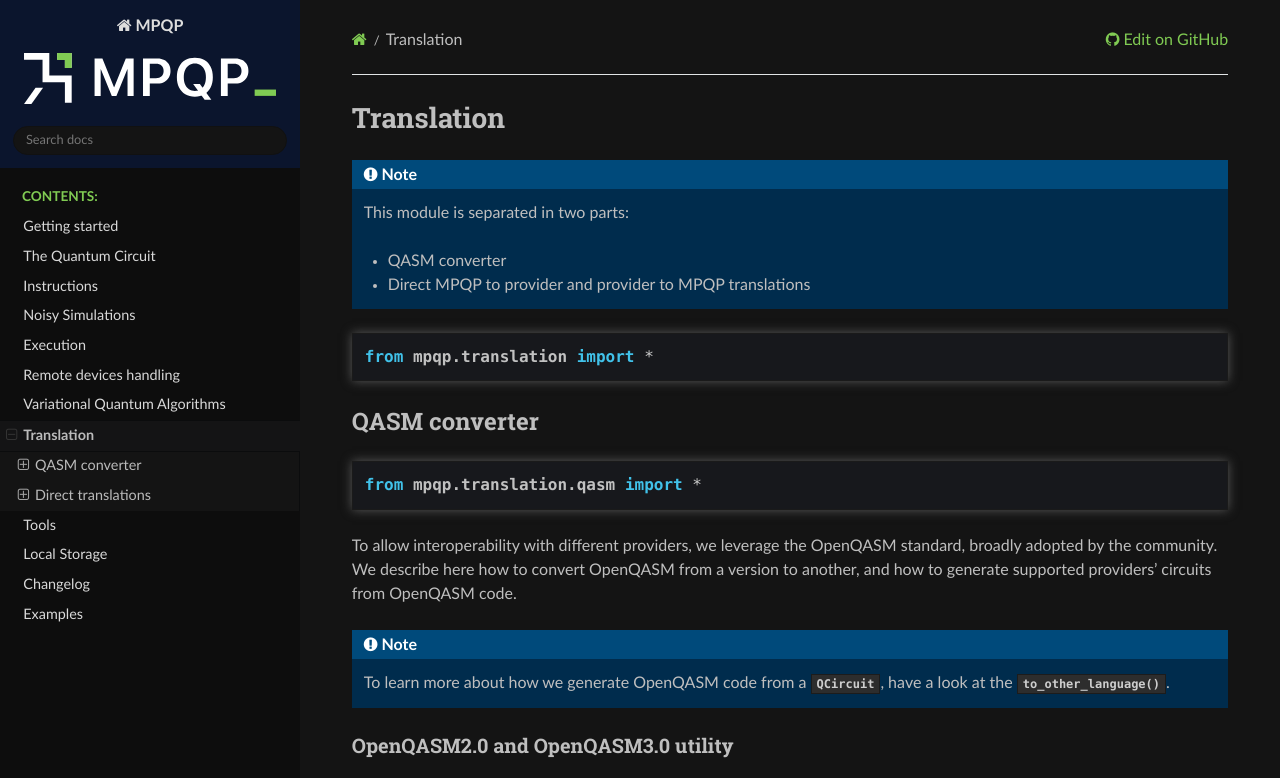
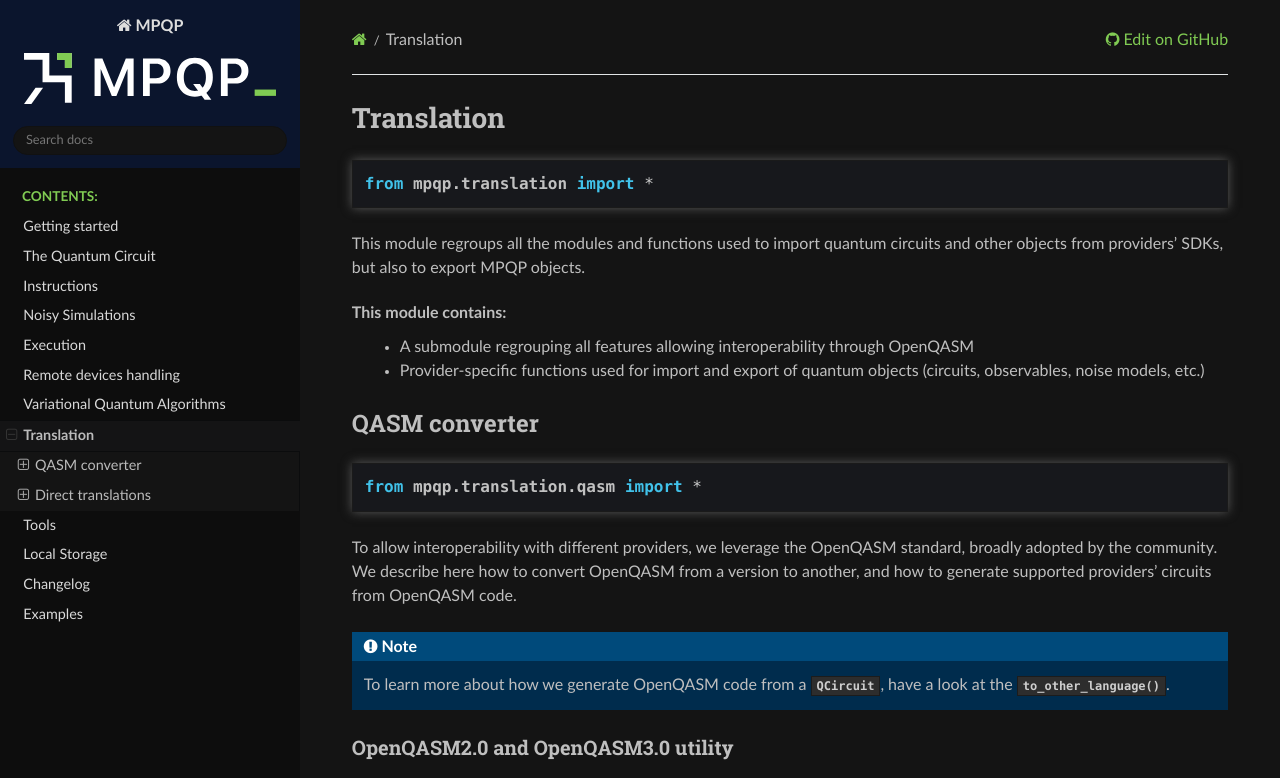
Before and after one commit to ColibrITD-SAS/mpqp, a Sphinx documentation site: the page built from docs/translation.rst, in a window 1280 px wide and 900 px high, cut to the strip 0-778 px from the top of the window. Built offline with Sphinx 7.4.7 and the Read the Docs theme 3.1.0, drawn with Linux system fonts in a browser that asks for light colours.

Commit message:
Update docs/translation.rst
Co-authored-by: hJaffaliColibritd <133856040+hJaffaliColibritd@users.noreply.github.com>

```diff
--- a/docs/translation.rst
+++ b/docs/translation.rst
@@ -1,15 +1,16 @@
 Translation
 ===========
-.. note::
-    This module is separated in two parts:
-
-    - QASM converter
-    - Direct MPQP to provider and provider to MPQP translations
 
 .. code-block:: python
     :class: import
 
     from mpqp.translation import *
+
+This module regroups all the modules and functions used to import quantum circuits and other objects from providers' SDKs, but also to export MPQP objects.
+
+This module contains:
+    - A submodule regrouping all features allowing interoperability through OpenQASM
+    - Provider-specific functions used for import and export of quantum objects (circuits, observables, noise models, etc.)
 
 QASM converter
 ^^^^^^^^^^^^^^
```
